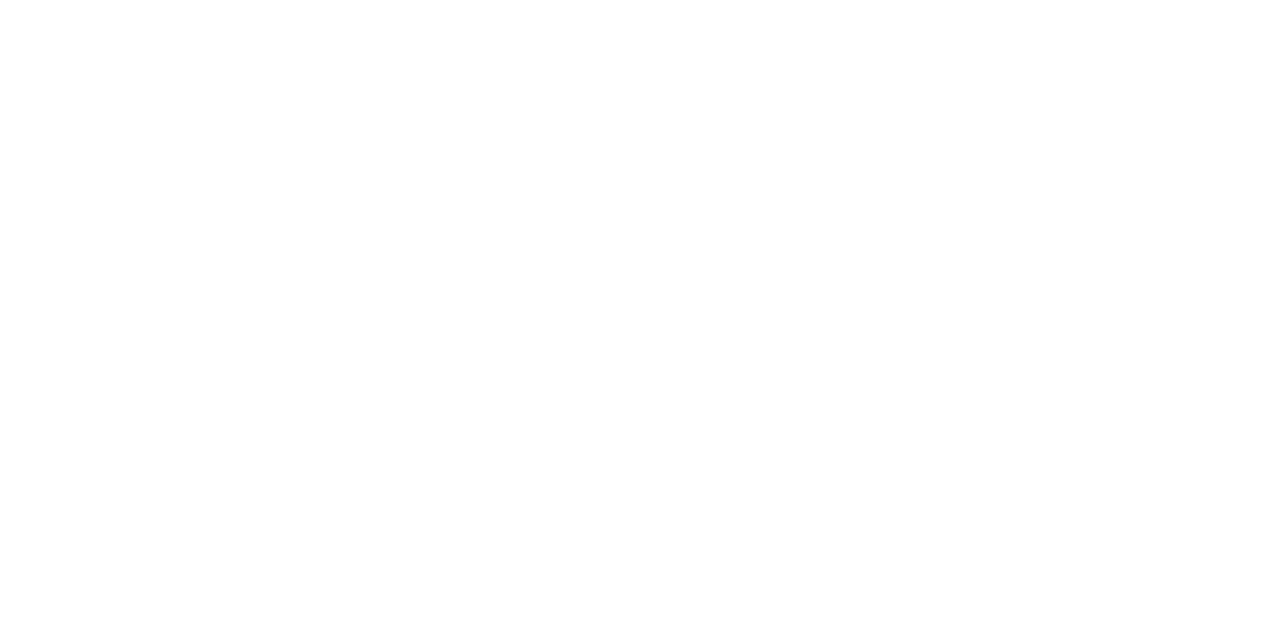
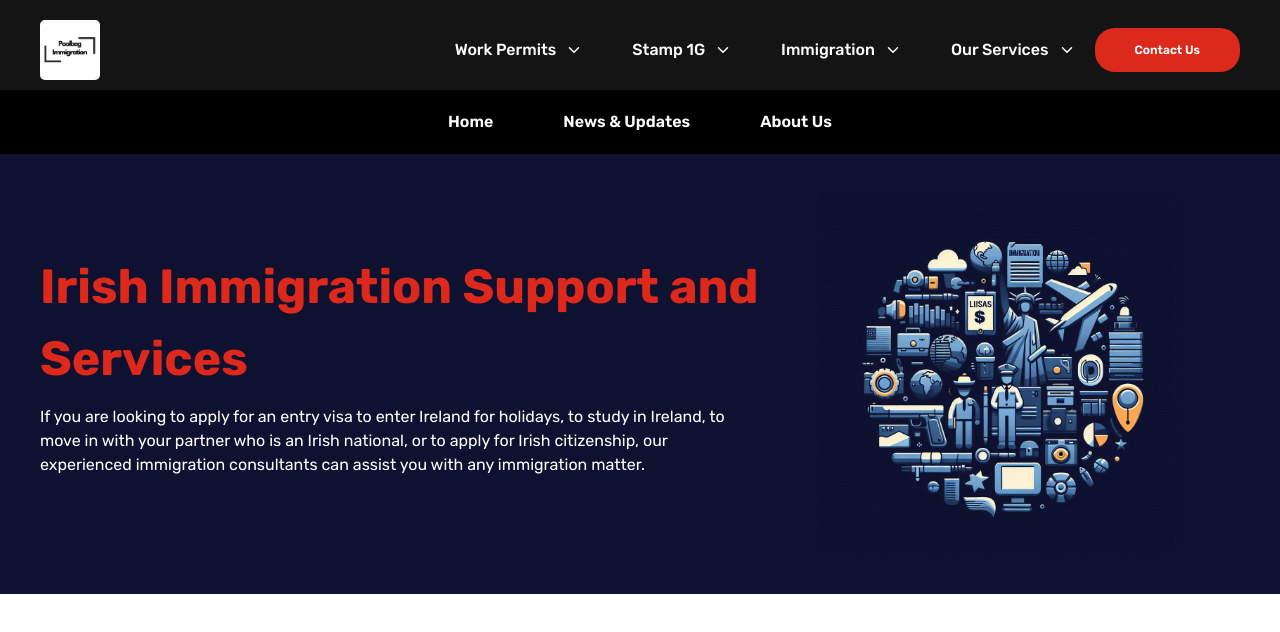
Before and after one commit to TartejBrothers/Poolbeg-Immigration, a React (Create React App) app: page /immigration in a window 1280 px wide. Before the commit this address had no page. Shown: the top 632 px of the page. Built offline with nearby package versions, Linux system fonts and the light colour scheme.

Commit message:
Added: Immigration Page

```diff
--- a/src/App.js
+++ b/src/App.js
@@ -5,6 +5,7 @@
 import WorkPermit from "./pages/workpermit";
 import Stamp1GOverview from "./pages/stamp1g-overview";
 import Stamp1GExtension from "./pages/stamp1g-extension";
+import Immigration from "./pages/immigration";
 function App() {
   return (
     <div className="App">
@@ -14,6 +15,7 @@
           <Route path="/work-permit" element={<WorkPermit />} />
           <Route path="/stamp1g-overview" element={<Stamp1GOverview />} />
           <Route path="/stamp1g-extension" element={<Stamp1GExtension />} />
+          <Route path="/immigration" element={<Immigration />} />
         </Routes>
       </Router>
     </div>
--- a/src/components/navbar.jsx
+++ b/src/components/navbar.jsx
@@ -53,7 +53,7 @@
               </div>
             </li>
             <li className="dropdown">
-              <span>
+              <span onClick={() => navigateTo("immigration")}>
                 Immigration <ion-icon name="chevron-down"></ion-icon>
               </span>
               <div className="dropdown-content">
--- /dev/null
+++ b/src/pages/immigration.jsx
@@ -0,0 +1,29 @@
+import React from "react";
+import Navbar from "../components/navbar";
+import "../styles/immigration.css";
+// import { useNavigate } from "react-router-dom";
+import immigrationimage from "../images/icons/immigration.jpeg";
+export default function Immigration() {
+  // const navigate = useNavigate();
+  return (
+    <div className="immigrationmain">
+      <Navbar />
+      <div className="immigrationheader">
+        <div className="workheaderleft">
+          <h1>Irish Immigration Support and Services</h1>
+
+          <p>
+            If you are looking to apply for an entry visa to enter Ireland for
+            holidays, to study in Ireland, to move in with your partner who is
+            an Irish national, or to apply for Irish citizenship, our
+            experienced immigration consultants can assist you with any
+            immigration matter.
+          </p>
+        </div>
+        <div className="workheaderright">
+          <img src={immigrationimage} alt="Immigration" />
+        </div>
+      </div>
+    </div>
+  );
+}
--- /dev/null
+++ b/src/styles/immigration.css
@@ -0,0 +1,16 @@
+.immigrationheader {
+  display: flex;
+  justify-content: space-between;
+  align-items: center;
+  color: #fff;
+  background-color: #0f1130;
+  padding: 20px 40px;
+  text-align: left;
+}
+
+@media screen and (max-width: 1000px) {
+  .immigrationheader {
+    padding: 20px 20px;
+    flex-direction: column;
+  }
+}
--- a/src/styles/stamp1g.css
+++ b/src/styles/stamp1g.css
@@ -3,6 +3,7 @@
   align-items: center;
   background-color: #ffcaae;
   padding: 20px 40px;
+  justify-content: space-between;
   text-align: left;
 }
 
--- a/src/styles/workpermit.css
+++ b/src/styles/workpermit.css
@@ -1,5 +1,6 @@
 .workpageheader {
   display: flex;
+  justify-content: space-between;
   align-items: center;
   background-color: #add1eb;
   padding: 20px 40px;
@@ -7,10 +8,10 @@
   color: #000000;
 }
 .workheaderleft {
-  width: 50%;
+  width: 60%;
 }
 .workheaderright {
-  width: 50%;
+  width: 40%;
   justify-content: center;
   display: flex;
 }
```
Also changed, not shown: src/images/icons/immigration.jpeg (added).
